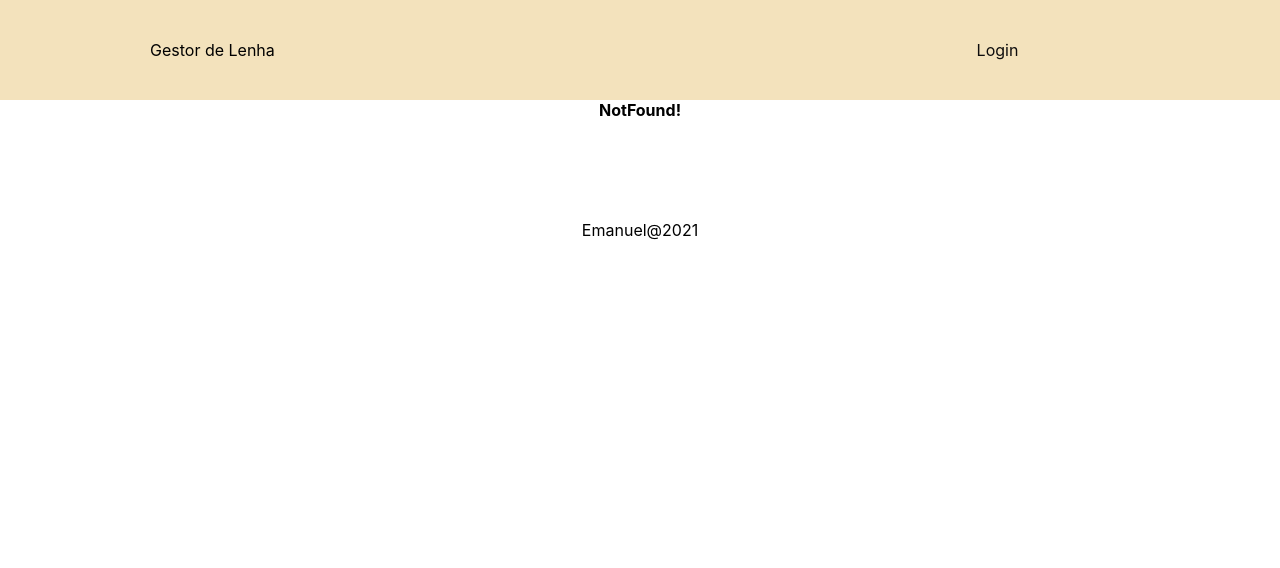
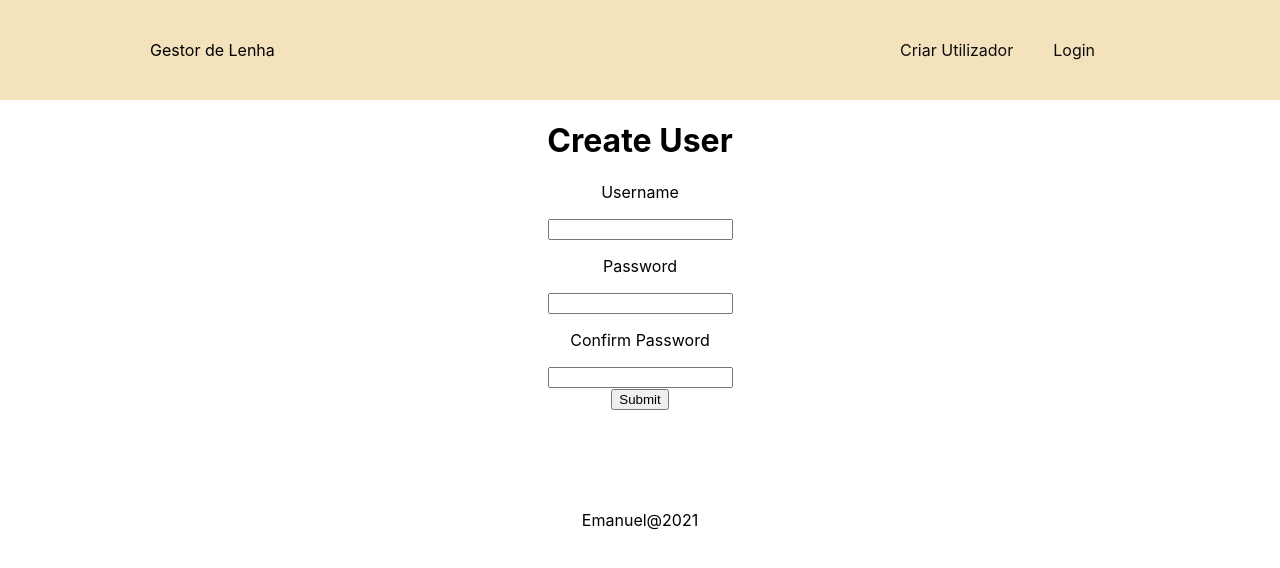
Before and after one commit to EnmanuelMartinsAbilheira/Wood-Manager-FrontEnd-ReactJS, a React (Create React App) app in the folder gestorlenha/: page /criarutilizador in a window 1280 px wide. Shown: the top 568 px of the page. Built offline with nearby package versions, Linux system fonts and the light colour scheme.

Commit message:
criar utilizador

```diff
--- a/gestorlenha/src/App.js
+++ b/gestorlenha/src/App.js
@@ -9,6 +9,7 @@ import Login from './pages/Login';
 import NotFound from './pages/404';
 import CriarPedido from './pages/CriarPedido';
 import VerPedidos from './pages/VerPedidos';
+import CriarUtilizador from './pages/CriarUtilizador';
 
 const axios = require('axios');
 
@@ -45,6 +46,10 @@ export default class App extends React.Component {
                             <Login update_login={this.update_login.bind(this)}/>
                         </Route>
 
+                        <Route exact path="/criarutilizador">
+                            <CriarUtilizador />
+                        </Route>
+
                         <Route exact path="/criarpedido">
                             <CriarPedido login={this.state.login}/>
                         </Route>
--- a/gestorlenha/src/components/Navbar.js
+++ b/gestorlenha/src/components/Navbar.js
@@ -31,6 +31,7 @@ export default class Navbar extends React.Component {
 
                     <div>{ "username" in this.state.login && <Link to='/criarpedido'>Criar Pedido</Link>}</div>
                     <div>{ "username" in this.state.login && <Link to='/verpedidos'>Ver Pedidos</Link>}</div>
+                    <div>{ !("username" in this.state.login) && <Link to='/criarutilizador'>Criar Utilizador</Link>}</div>
                     <div>{ !("username" in this.state.login) && <Link to='/login'>Login</Link>}</div>
                     <div>{ "username" in this.state.login && <Link to='#' onClick={ this.logout.bind(this) }>Logout</Link>}</div>
 
--- /dev/null
+++ b/gestorlenha/src/pages/CriarUtilizador.js
@@ -0,0 +1,90 @@
+import React from 'react';
+import {ax} from '../App';
+import {Redirect} from "react-router-dom";
+import { confirmAlert } from 'react-confirm-alert';
+import 'react-confirm-alert/src/react-confirm-alert.css';
+
+export default class CriarUtilizador extends React.Component {
+    constructor(props) {
+        super(props);
+        this.state = {
+            username: '',
+            password: '',
+            password2: '',
+            redirect: false
+        };
+    }
+
+    CriarUtilizador(event){
+        event.preventDefault();
+
+        ax.post('/api/users/', {
+            username: this.state.username,
+            password : this.state.password
+        })
+        .then(r => {
+            this.setState({redirect: true});
+        })
+        .catch(err => {
+            confirmAlert({
+                title:  'Erro',
+                message: JSON.stringify(err.response.data) ,
+                buttons: [
+                  {
+                    label: 'Ok',
+                    onClick: () => {
+                    }
+                  }
+                ]
+              });
+        })
+    }
+
+    username_updateInputValue(evt) {
+        this.setState({
+          username: evt.target.value
+        });
+      }
+
+    password_updateInputValue(evt) {
+        this.setState({
+          password: evt.target.value
+        });
+      }
+
+    password2_updateInputValue(evt) {
+        this.setState({
+          password2: evt.target.value
+        });
+      }
+
+    render() {
+
+        return (
+            <div className = "CriarUtilizador" >
+                <h1>Create User</h1>
+                <form>
+                    <label>
+                    <p>Username</p>
+                    <input type="text" value={this.state.username} onChange={evt => this.username_updateInputValue(evt)} />
+                    </label>
+                    <label>
+                    <p>Password</p>
+                    <input type="password" value={this.state.password} onChange={evt => this.password_updateInputValue(evt)} />
+                    </label>
+                    <label>
+                    <p>Confirm Password</p>
+                    <input type="password" value={this.state.password2} onChange={evt => this.password2_updateInputValue(evt)} />
+                    </label>
+                    <div>
+                    <button type="submit" onClick={this.CriarUtilizador.bind(this)}>Submit</button>
+                    </div>
+                </form>
+                <div>
+                    { this.state.redirect === true && <Redirect to='/login'></Redirect>}
+                </div>
+            </div>
+        );
+
+    }
+}
```
